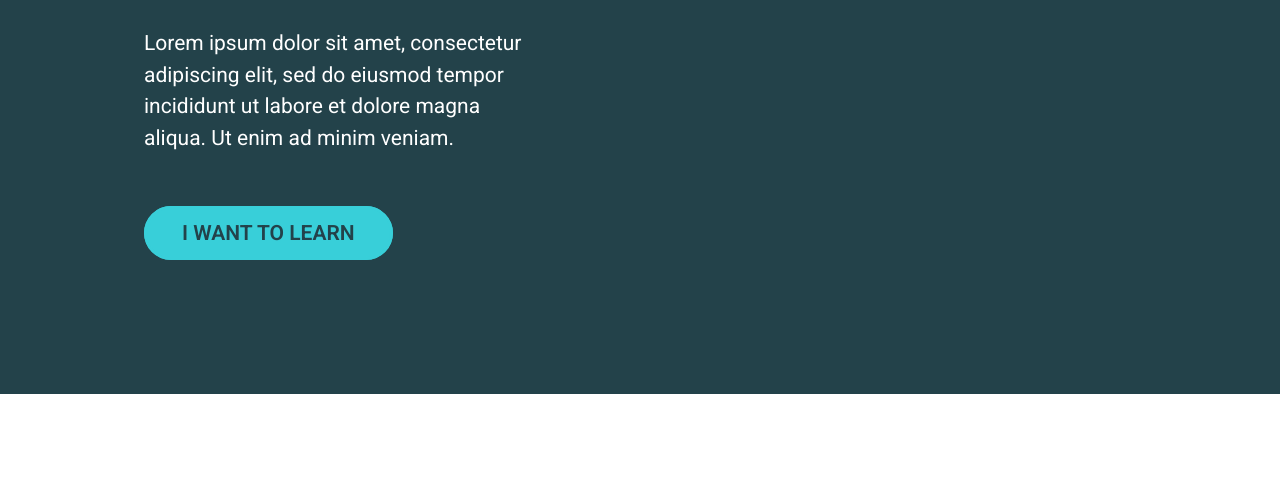
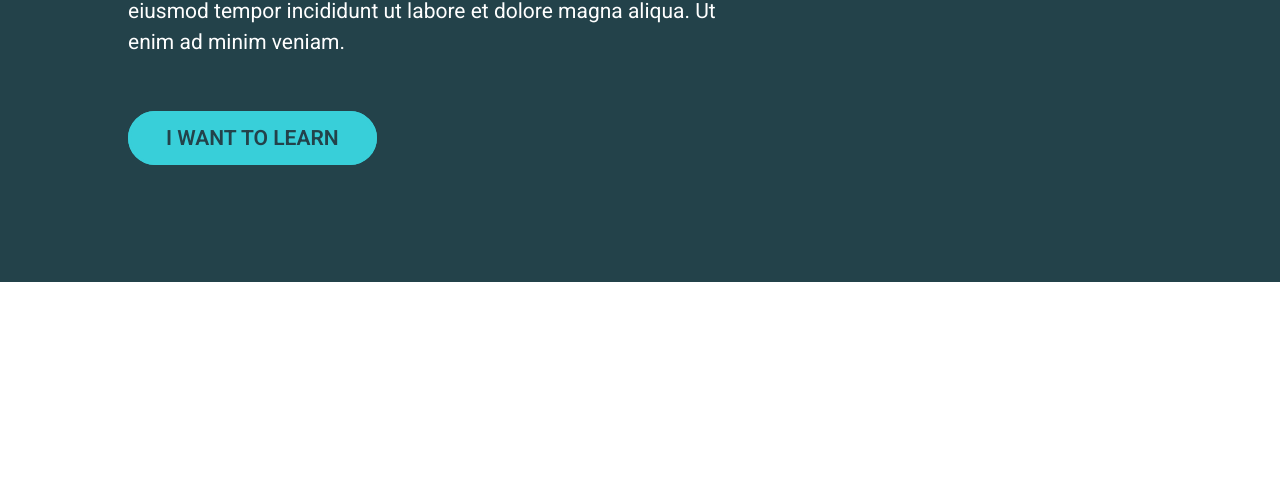
Before and after one commit to RobertBratescu/day5exercise, a plain HTML site: page index.html in a window 1280 px wide. Shown: the part 300-800 px from the top of the page. Drawn offline with Linux system fonts and the light colour scheme.

Commit message:
modifications 1

```diff
--- a/style.css
+++ b/style.css
@@ -24,7 +24,8 @@ body {
 	font-size: 21px;
 }
 .container {
-	width: 40%;
+	width: 100%;
+	max-width: 600px;
 	display: block;
 	height: auto;
 }
@@ -32,7 +33,7 @@ body {
 	background-color: var(--dark);
 	width: 100%;
 	display: block;
-	padding: 18vh;
+	padding: 10%;
 }
 .hero-bg h1 {
 	color: white;
```
